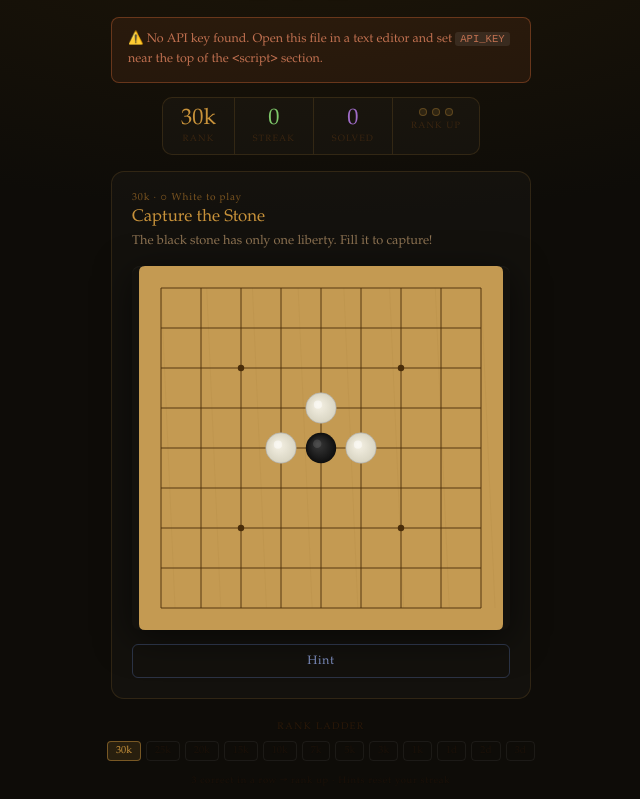
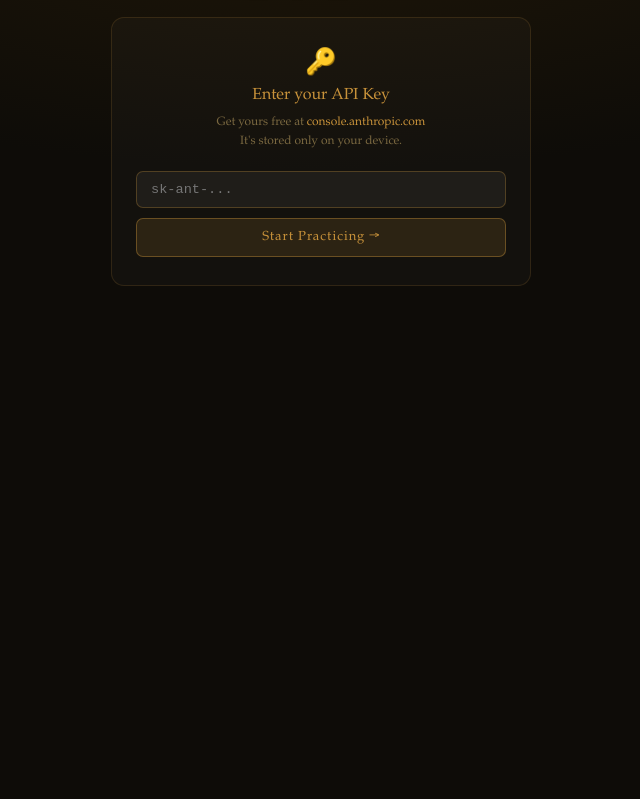
Before and after one commit to GHavik/Go-App, a plain HTML site: page index.html in a window 1280 px wide. Shown: the part 91-890 px from the top of the page, without its empty margins (319-959 px from the left). After the commit the page ends 800 px from the top, so only its background shows below. Drawn offline with Linux system fonts and the light colour scheme.

Commit message:
Add files via upload

```diff
--- a/index.html
+++ b/index.html
@@ -174,26 +174,9 @@
   .loading-txt { color: #5a4020; font-size: 0.78rem; letter-spacing: 0.1em; }
 
   /* API key warning */
-  #api-warning {
-    background: rgba(200,100,50,0.1);
-    border: 1px solid rgba(200,100,50,0.4);
-    border-radius: 8px;
-    padding: 12px 16px;
-    margin-bottom: 14px;
-    font-size: 0.78rem;
-    color: #c07050;
-    line-height: 1.6;
-    display: none;
-    max-width: 420px;
-    width: 100%;
-  }
-  #api-warning.show { display: block; }
-  #api-warning code {
-    background: rgba(255,255,255,0.08);
-    padding: 1px 5px;
-    border-radius: 3px;
-    font-family: monospace;
-    font-size: 0.85em;
+  #api-input:focus {
+    border-color: rgba(200,146,58,0.6);
+    box-shadow: 0 0 0 2px rgba(200,146,58,0.1);
   }
 
   /* Rank ladder */
@@ -222,8 +205,55 @@
 <h1>囲碁道場</h1>
 <div class="subtitle">GO PUZZLE DOJO · AI-GENERATED</div>
 
-<div id="api-warning" class="show">
-  ⚠️ No API key found. Open this file in a text editor and set <code>API_KEY</code> near the top of the &lt;script&gt; section.
+<!-- API Key Setup Screen -->
+<div id="api-screen" style="display:none; width:100%; max-width:420px; margin-bottom:16px;">
+  <div style="
+    background: rgba(255,255,255,0.025);
+    border: 1px solid var(--border);
+    border-radius: 13px;
+    padding: 28px 24px;
+    text-align: center;
+  ">
+    <div style="font-size:1.6rem; margin-bottom:6px;">🔑</div>
+    <div style="font-size:1rem; color:var(--gold); margin-bottom:8px; font-weight:normal;">Enter your API Key</div>
+    <div style="font-size:0.75rem; color:var(--text-dim); margin-bottom:20px; line-height:1.6;">
+      Get yours free at <a href="https://console.anthropic.com" target="_blank" style="color:var(--gold); text-decoration:none;">console.anthropic.com</a><br>
+      It's stored only on your device.
+    </div>
+    <input id="api-input" type="password"
+      placeholder="sk-ant-..."
+      style="
+        width: 100%;
+        padding: 10px 14px;
+        background: rgba(255,255,255,0.05);
+        border: 1px solid rgba(200,146,58,0.3);
+        border-radius: 7px;
+        color: var(--text);
+        font-size: 0.85rem;
+        font-family: monospace;
+        outline: none;
+        margin-bottom: 10px;
+      "
+    />
+    <div id="api-error" style="font-size:0.72rem; color:var(--red); margin-bottom:10px; display:none;"></div>
+    <button id="btn-save-key" style="
+      width: 100%;
+      padding: 10px;
+      background: var(--gold-pale);
+      border: 1px solid rgba(200,146,58,0.4);
+      border-radius: 7px;
+      color: var(--gold);
+      font-size: 0.82rem;
+      font-family: inherit;
+      cursor: pointer;
+      letter-spacing: 0.07em;
+    ">Start Practicing →</button>
+  </div>
+</div>
+
+<!-- Small key indicator when playing -->
+<div id="api-badge" style="display:none; margin-bottom:12px; text-align:right; width:100%; max-width:420px;">
+  <span style="font-size:0.6rem; color:#3a2510; cursor:pointer;" id="change-key-btn">🔑 change key</span>
 </div>
 
 <div class="stats">
@@ -284,11 +314,8 @@
 <div class="footer-note">3 correct in a row → rank up · Hints reset your streak</div>
 
 <script>
-// ═══════════════════════════════════════════════════════════════════════════
-//  ▼▼▼  PASTE YOUR ANTHROPIC API KEY HERE  ▼▼▼
-// ═══════════════════════════════════════════════════════════════════════════
-const API_KEY = "";
-// ═══════════════════════════════════════════════════════════════════════════
+// API key is entered in the app UI and stored in localStorage
+let API_KEY = localStorage.getItem("go_dojo_api_key") || "";
 
 const RANKS = ["30k","25k","20k","15k","10k","7k","5k","3k","1k","1d","2d","3d"];
 const THEMES = [
@@ -653,9 +680,59 @@
   loadPuzzle();
 });
 
+// ── API key screen ───────────────────────────────────────────────────────
+function showApiScreen() {
+  document.getElementById("api-screen").style.display = "block";
+  document.getElementById("api-badge").style.display = "none";
+  document.querySelector(".stats").style.display = "none";
+  document.getElementById("rankup-banner").style.display = "none";
+  document.querySelector(".card").style.display = "none";
+  document.querySelector(".rank-section").style.display = "none";
+  document.querySelector(".footer-note").style.display = "none";
+}
+
+function hideApiScreen() {
+  document.getElementById("api-screen").style.display = "none";
+  document.getElementById("api-badge").style.display = "block";
+  document.querySelector(".stats").style.display = "flex";
+  document.querySelector(".card").style.display = "block";
+  document.querySelector(".rank-section").style.display = "block";
+  document.querySelector(".footer-note").style.display = "block";
+}
+
+document.getElementById("btn-save-key").addEventListener("click", () => {
+  const val = document.getElementById("api-input").value.trim();
+  if (!val.startsWith("sk-ant-")) {
+    const err = document.getElementById("api-error");
+    err.textContent = "That doesn't look like a valid Anthropic key (should start with sk-ant-)";
+    err.style.display = "block";
+    return;
+  }
+  API_KEY = val;
+  localStorage.setItem("go_dojo_api_key", val);
+  hideApiScreen();
+  updateUI();
+  loadPuzzle();
+});
+
+document.getElementById("api-input").addEventListener("keydown", e => {
+  if (e.key === "Enter") document.getElementById("btn-save-key").click();
+});
+
+document.getElementById("change-key-btn").addEventListener("click", () => {
+  document.getElementById("api-input").value = "";
+  document.getElementById("api-error").style.display = "none";
+  showApiScreen();
+});
+
 // ── Boot ─────────────────────────────────────────────────────────────────
-updateUI();
-loadPuzzle();
+if (!API_KEY) {
+  showApiScreen();
+} else {
+  hideApiScreen();
+  updateUI();
+  loadPuzzle();
+}
 </script>
 </body>
 </html>
```
